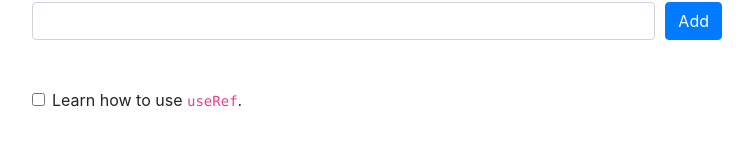
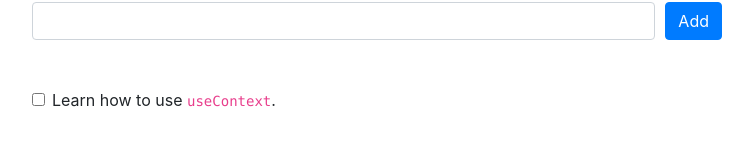
Before and after one commit to PacktPublishing/Architecting-Enterprise-React-Applications-with-Hooks, a Next.js app: page / in a window 1280 px wide. Shown: the part 142-300 px from the top of the page, without its empty margins (263-1016 px from the left). Built offline with nearby package versions, Linux system fonts and the light colour scheme.

Commit message:
Change example todo item description

```diff
--- a/components/TodoItem.jsx
+++ b/components/TodoItem.jsx
@@ -1,5 +1,6 @@
 import React, { useState } from "react";
 import { Form } from "react-bootstrap";
+import Markdown from "react-markdown";
 
 export default function TodoItem({ children, onComplete, ...props }) {
   const [complete, setComplete] = useState(false);
@@ -25,7 +26,7 @@ export default function TodoItem({ children, onComplete, ...props }) {
           cursor: "pointer",
         }}
       >
-        {children}
+        <Markdown>{children}</Markdown>
       </Form.Check.Label>
     </Form.Check>
   );
--- a/package.json
+++ b/package.json
@@ -14,7 +14,8 @@
     "next": "^10.2.3",
     "react": "^17.0.2",
     "react-bootstrap": "^1.6.1",
-    "react-dom": "^17.0.2"
+    "react-dom": "^17.0.2",
+    "react-markdown": "^6.0.2"
   },
   "devDependencies": {
     "eslint": "^7.28.0",
--- a/pages/index.jsx
+++ b/pages/index.jsx
@@ -17,9 +17,7 @@ export default function Home() {
 
       <TodoInput className="mb-5" />
 
-      <TodoItem id="example-todo">
-        Learn how to use <code>useRef</code>.
-      </TodoItem>
+      <TodoItem id="example-todo">Learn how to use `useContext`.</TodoItem>
     </Container>
   );
 }
```
Also changed, not shown: 1 other file (tests, documents, lock files or other folders).
